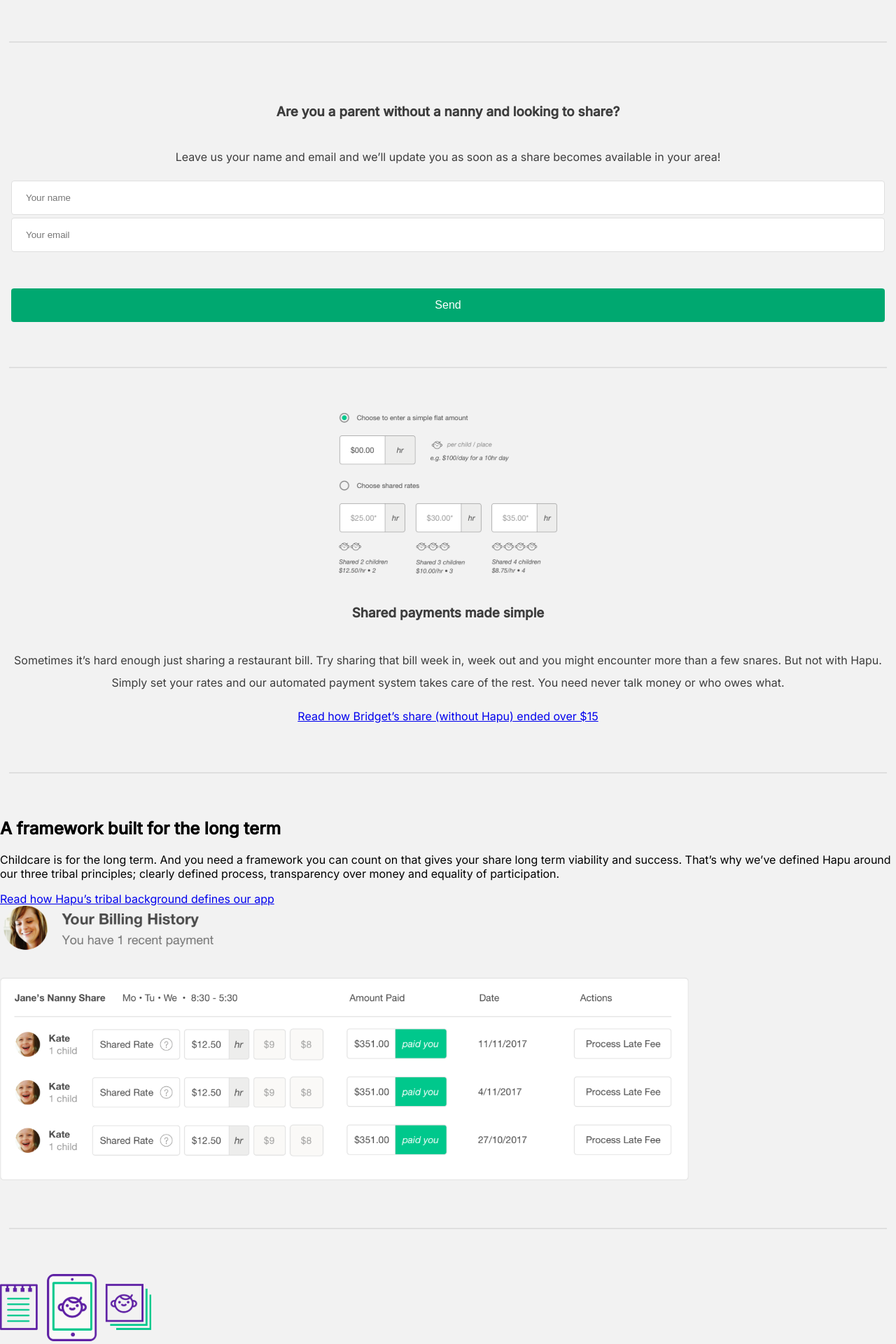
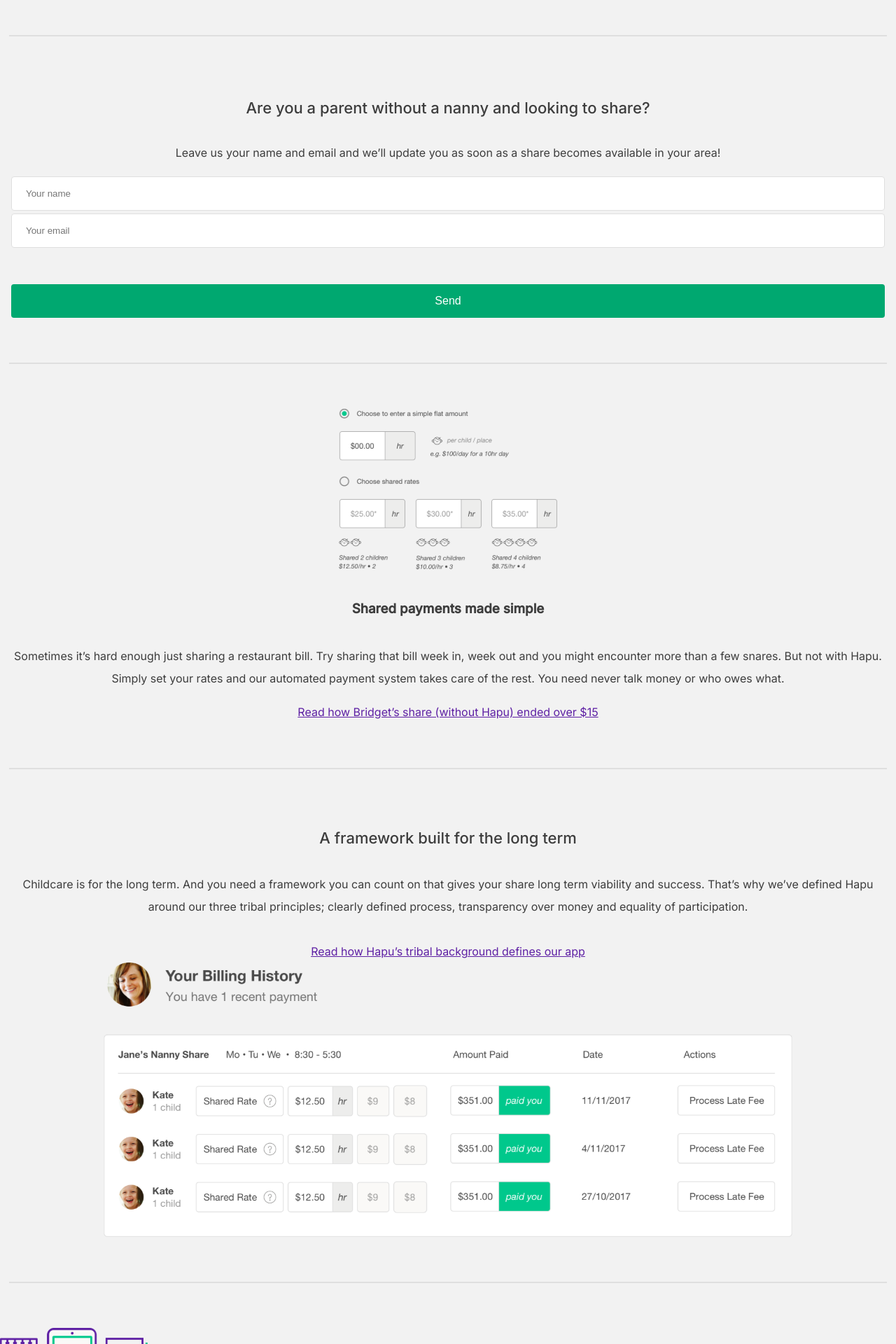
Before and after one commit to ChrisMoura2000/reactchallenge, a React (Create React App) app: page / in a window 1280 px wide. Shown: the part 1620-3540 px from the top of the page at 70% size. Built offline with nearby package versions, Linux system fonts and the light colour scheme.

Commit message:
css fifthSection

```diff
--- a/src/components/SectionFive.jsx
+++ b/src/components/SectionFive.jsx
@@ -1,9 +1,10 @@
 import React from 'react';
 import { ImageSection4 } from '../images';
+import styles from '../styles/main.module.css';
 
 export default function SectionFive() {
   return (
-    <section>
+    <section className={ styles.fifthSection }>
       <h2>A framework built for the long term</h2>
       <p>
         Childcare is for the long term. And you need a framework you can count
--- a/src/styles/main.module.css
+++ b/src/styles/main.module.css
@@ -37,6 +37,8 @@
   text-align: center;
   padding: 1em 3em 0.5em 3em;
   color: #3d3d3d;
+  font-weight: 500;
+  font-size: 22px;
 }
 
 .secondSection p {
@@ -70,6 +72,8 @@
 
 .thirdSection h3 {
   margin-bottom: 16px;
+  font-weight: 500;
+  font-size: 22px;
 }
 
 .thirdSection input {
@@ -106,7 +110,6 @@
 
     color: #3D3D3D;
     padding: 0 16px;
-    text-align: center;
     line-height: 32px;
     margin: 0;
 }
@@ -114,3 +117,30 @@
 .fourthSection img {
     margin-bottom: 22px;
 }
+
+.fourthSection a {
+    color: #5E20A4
+}
+
+.fifthSection {
+    display: flex;
+    flex-direction: column;
+    justify-content: space-around;
+    align-items: center;
+    text-align: center;
+    padding: 0 16px;
+    line-height: 32px;
+    margin: 0;
+    color: #3D3D3D;
+
+}
+
+.fifthSection h2 {
+    font-weight: 500;
+    font-size: 22px;
+}
+
+.fifthSection a {
+    color: #5E20A4;
+    margin-top: 16px;
+}
```
